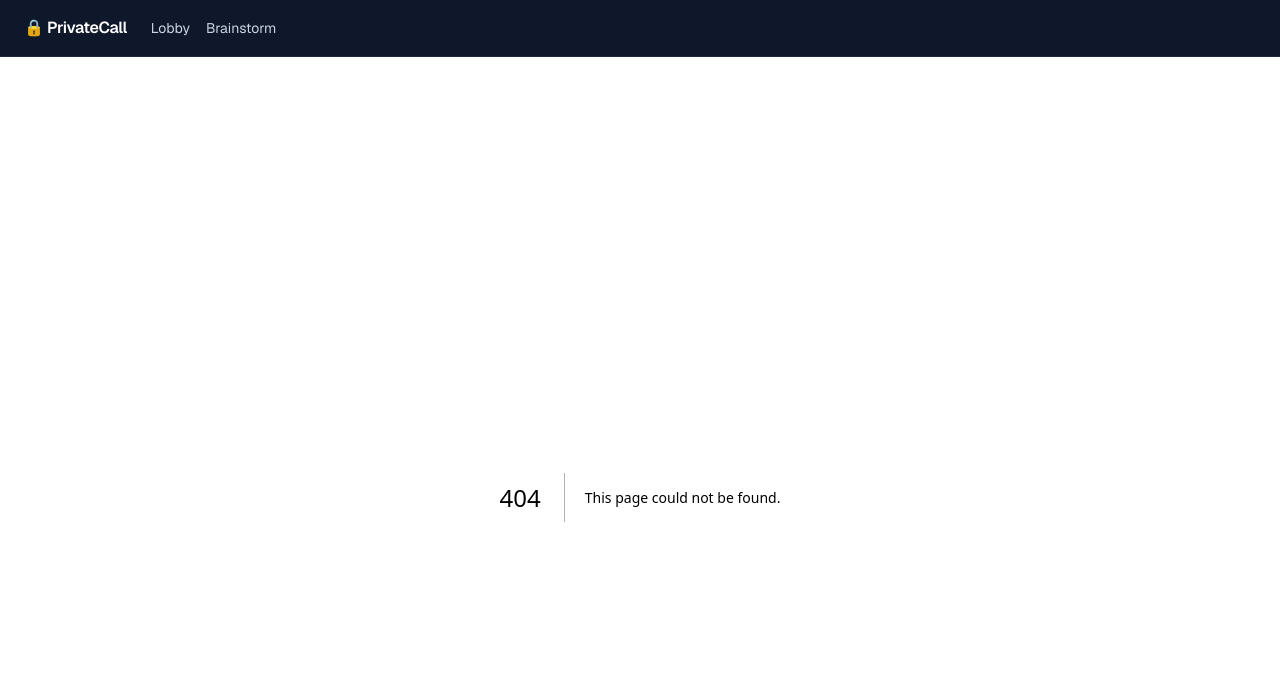
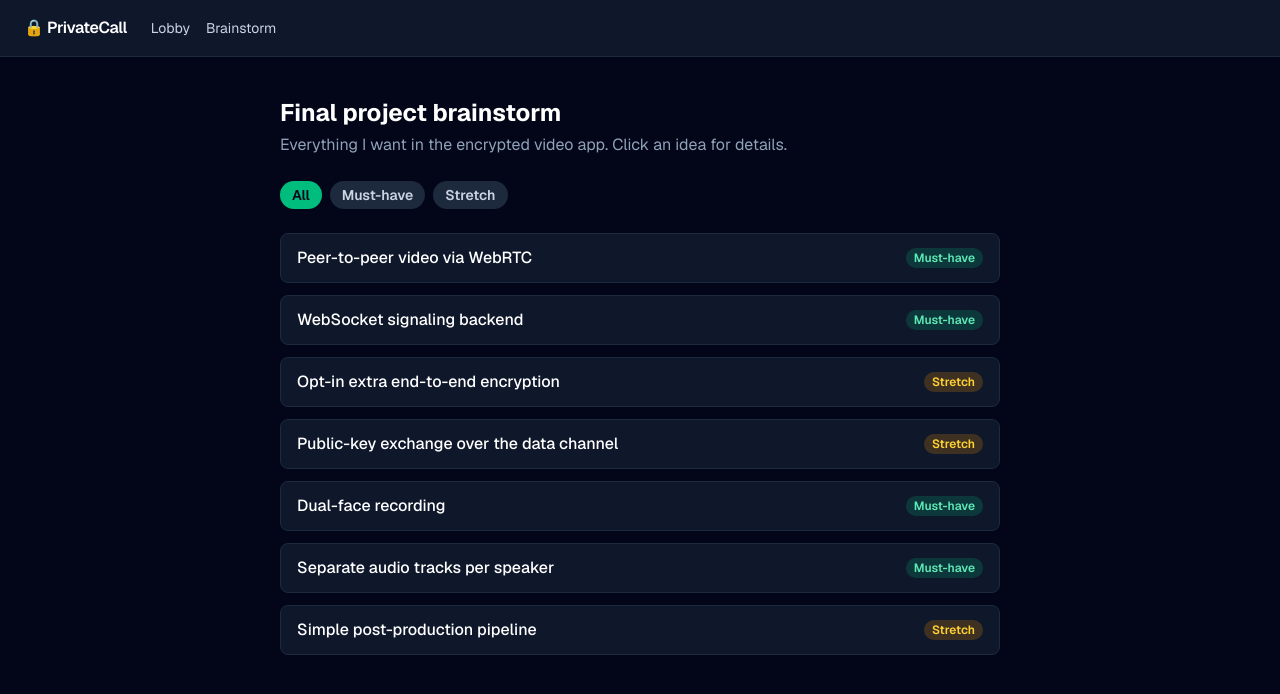
Before and after one commit to deanna-mason/cone-of-silence, a Next.js app: page /brainstorm in a window 1280 px wide. Before the commit this address had no page. Shown: the top 694 px of the page. Built offline with nearby package versions, Linux system fonts and the light colour scheme.

Commit message:
feat: build brainstorm page with filter + mapped IdeaCards
Co-Authored-By: Claude Opus 4.8 (1M context) <noreply@anthropic.com>

```diff
--- /dev/null
+++ b/app/brainstorm/page.tsx
@@ -0,0 +1,64 @@
+"use client";
+
+import { useState } from "react";
+import { ideas, type Priority } from "@/lib/data";
+import IdeaCard from "@/components/IdeaCard";
+
+type Filter = "all" | Priority;
+
+const FILTERS: { value: Filter; label: string }[] = [
+  { value: "all", label: "All" },
+  { value: "must-have", label: "Must-have" },
+  { value: "stretch", label: "Stretch" },
+];
+
+export default function BrainstormPage() {
+  const [expandedId, setExpandedId] = useState<string | null>(null);
+  const [filter, setFilter] = useState<Filter>("all");
+
+  const visibleIdeas =
+    filter === "all" ? ideas : ideas.filter((idea) => idea.priority === filter);
+
+  function handleSelect(id: string) {
+    setExpandedId((current) => (current === id ? null : id));
+  }
+
+  return (
+    <div className="space-y-6">
+      <header>
+        <h1 className="text-2xl font-bold text-white">Final project brainstorm</h1>
+        <p className="mt-1 text-slate-400">
+          Everything I want in the encrypted video app. Click an idea for details.
+        </p>
+      </header>
+
+      <div className="flex gap-2">
+        {FILTERS.map((f) => (
+          <button
+            key={f.value}
+            type="button"
+            onClick={() => setFilter(f.value)}
+            className={`rounded-full px-3 py-1 text-sm font-semibold transition ${
+              filter === f.value
+                ? "bg-emerald-500 text-slate-950"
+                : "bg-slate-800 text-slate-300 hover:bg-slate-700"
+            }`}
+          >
+            {f.label}
+          </button>
+        ))}
+      </div>
+
+      <ul className="space-y-3">
+        {visibleIdeas.map((idea) => (
+          <IdeaCard
+            key={idea.id}
+            idea={idea}
+            expanded={expandedId === idea.id}
+            onSelect={handleSelect}
+          />
+        ))}
+      </ul>
+    </div>
+  );
+}
```
